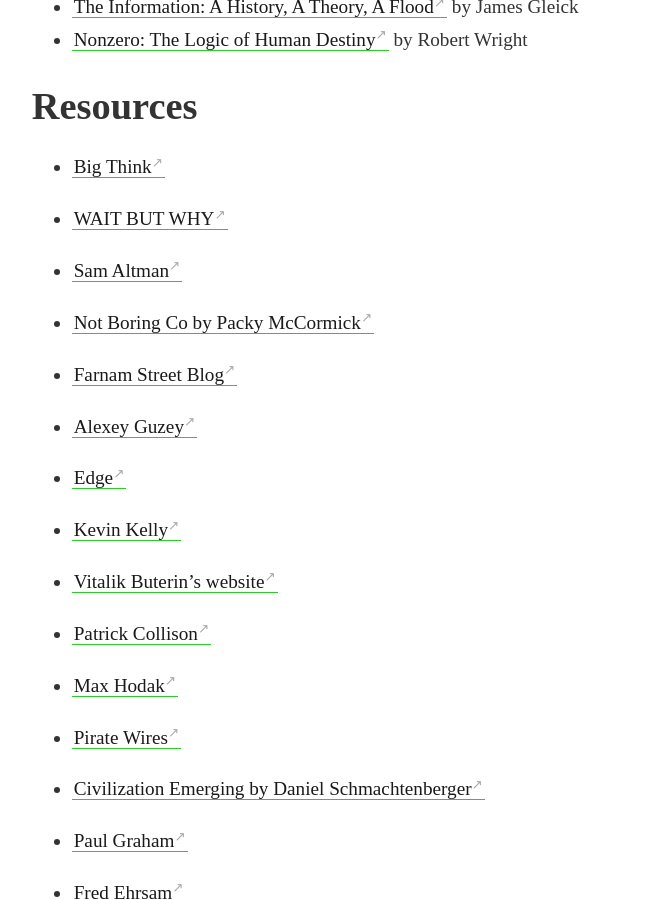
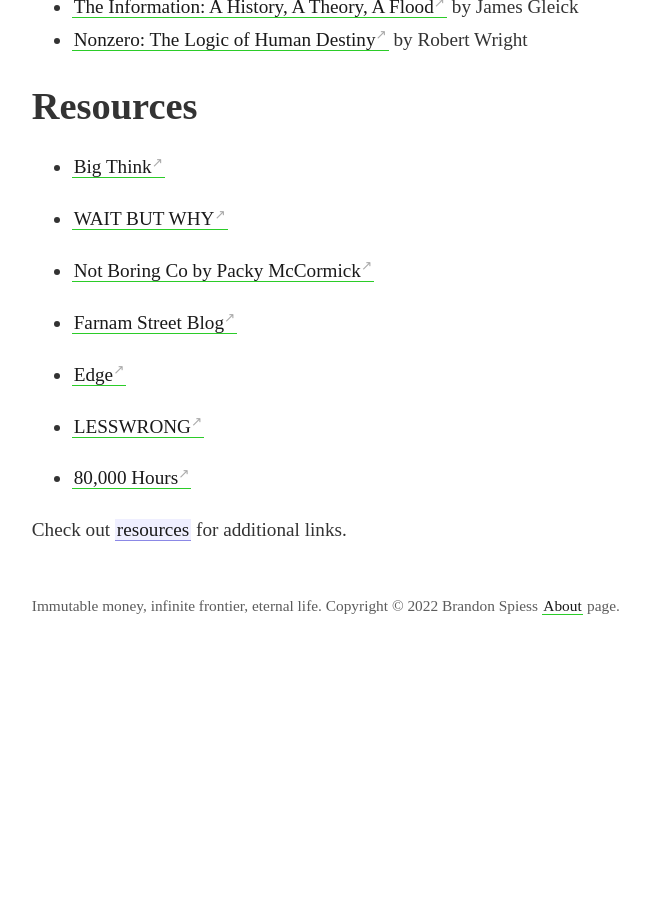
Before and after one commit to astravant/digitalgarden, a Jekyll site: the page built from _pages/index.md, in a window 1280 px wide and 900 px high, scrolled down 1788 px. Shown: the whole window, without its empty margins (45-695 px from the left). Built offline with Jekyll 4.4.1, drawn with Linux system fonts in a browser that asks for light colours; after the commit the page ends 2474 px from its top, so only the background shows below that; some of the changed text lies outside the part shown.

Commit message:
Update index.md

```diff
--- a/_pages/index.md
+++ b/_pages/index.md
@@ -52,43 +52,17 @@ This digital garden template is free, open-source, and [available on GitHub here
 
 - [WAIT BUT WHY](https://waitbutwhy.com/archive)
 
-- [Sam Altman](https://blog.samaltman.com/)
-
 - [Not Boring Co by Packy McCormick](https://www.notboring.co/)
 
 - [Farnam Street Blog](https://fs.blog/)
 
-- [Alexey Guzey](https://guzey.com/)
-
 - [Edge](https://www.edge.org/)
-
-- [Kevin Kelly](https://kk.org/thetechnium/)
-
-- [Vitalik Buterin's website](https://vitalik.ca/)
-
-- [Patrick Collison](https://patrickcollison.com/)
-
-- [Max Hodak](https://maxhodak.com/)
-
-- [Pirate Wires](https://www.piratewires.com/)
-
-- [Civilization Emerging by Daniel Schmachtenberger](https://civilizationemerging.com/)
-
-- [Paul Graham](http://www.paulgraham.com/)
-
-- [Fred Ehrsam](https://fehrsam.xyz/)
-
-- [Marginal Revolution](https://marginalrevolution.com/)
-
-- [TheMoneyIllusion](https://www.themoneyillusion.com/)
-
-- [Slate Star Codex](https://slatestarcodex.com/)
-
-- [Econlib](https://www.econlib.org/)
 
 - [LESSWRONG](https://www.lesswrong.com/)
 
 - [80,000 Hours](https://80000hours.org/latest/)
+
+Check out [[resources]] for additional links.
 
 
 <style>
```
